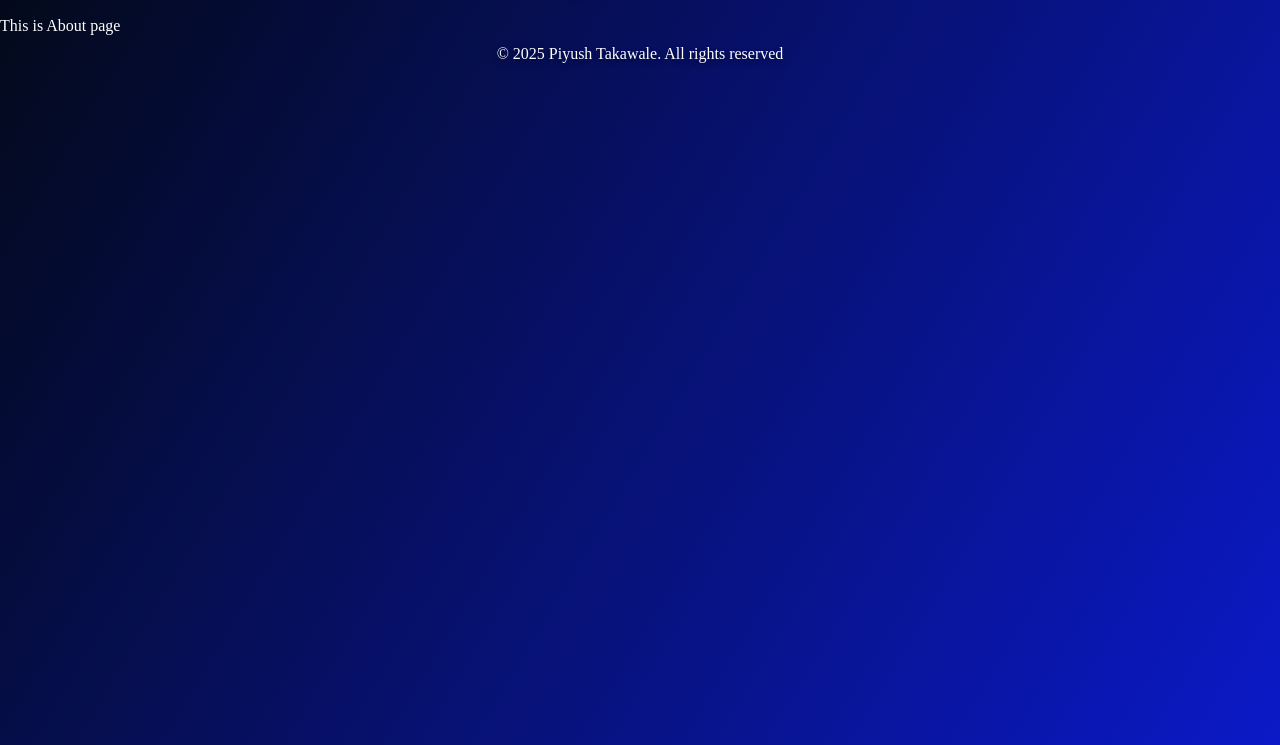
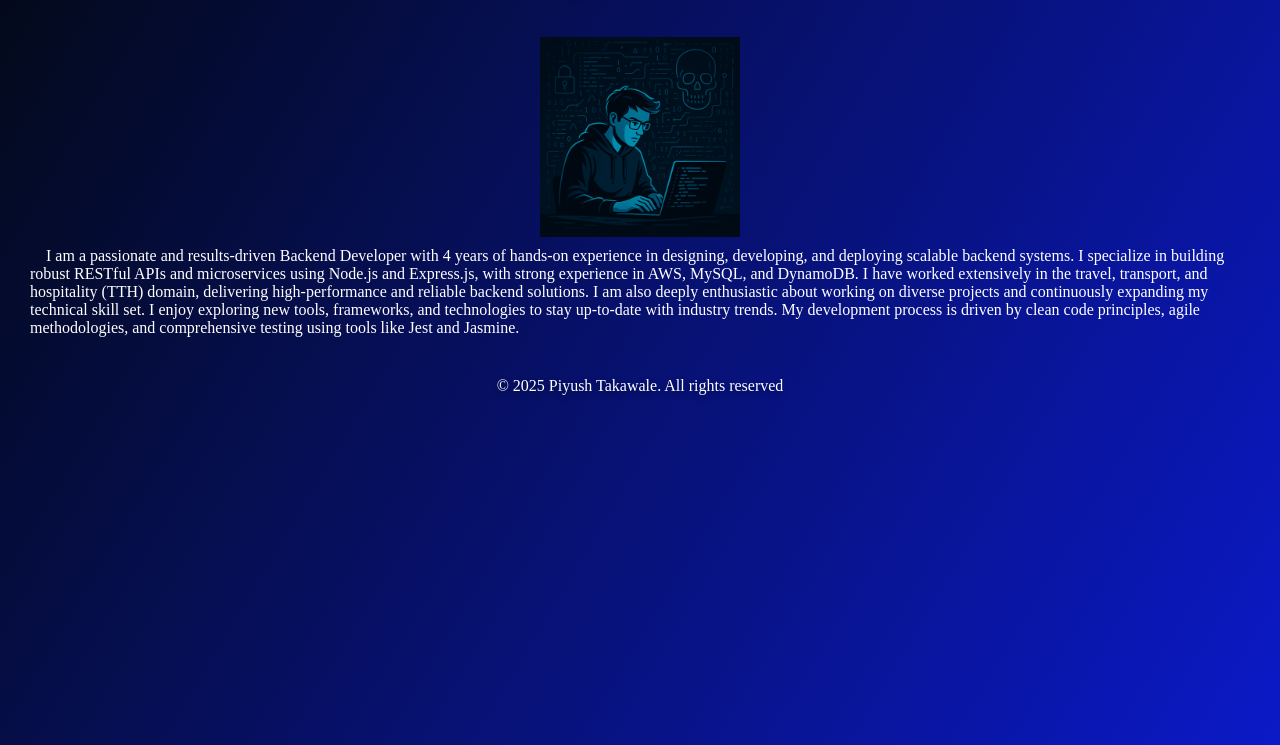
Before and after one commit to Piyush050925/portfolio_v1, a plain HTML site: page pages/about.html in a window 1280 px wide. Shown: the part 55-800 px from the top of the page. Drawn offline with Linux system fonts and the light colour scheme; a web font is replaced by a local one.

Commit message:
added experience and few other changes

```diff
--- a/pages/about.html
+++ b/pages/about.html
@@ -27,7 +27,16 @@
         </div>
     </header>
 
-    <div>This is About page</div>
+    <div class="main-1">
+        <div class="pic">
+            <img src="../assets/images/pic.png" alt="">
+        </div>
+        <div class="info">
+            <p>&nbsp;&nbsp;&nbsp;&nbsp;I am a passionate and results-driven Backend Developer with 4 years of hands-on experience in designing, developing, and deploying scalable backend systems. I specialize in building robust RESTful APIs and microservices using Node.js and Express.js, with strong experience in AWS, MySQL, and DynamoDB. I have worked extensively in the travel, transport, and hospitality (TTH) domain, delivering high-performance and reliable backend solutions.
+
+I am also deeply enthusiastic about working on diverse projects and continuously expanding my technical skill set. I enjoy exploring new tools, frameworks, and technologies to stay up-to-date with industry trends. My development process is driven by clean code principles, agile methodologies, and comprehensive testing using tools like Jest and Jasmine.</p>
+        </div>
+    </div>
 
     <script>
         const toggleSwitch = document.querySelector('.switch input');
--- a/style.css
+++ b/style.css
@@ -216,9 +216,24 @@ body.dark-mode .social-icons a {
   color: #303030;
 }
 
+.info {
+  padding: 10px;
+}
+
+.pic {
+  display: flex;
+  width: 200px;
+  height: 200px;
+}
+
+.pic img {
+  width: 200px;
+  height: 200px;
+}
 
 /* Footer */
 .footer {
+  position: sticky;
   text-align: center;
   padding: 10px;
   font-size: 16px;
@@ -322,8 +337,16 @@ body.dark-mode .social-icons a {
   padding: 20px;
 }
 
+.main-1 {
+  padding: 20px;
+  display: flex;
+  flex-direction: column;
+  align-items: center;
+}
+
 .main h2 {
   position: relative;
+  font-size: 20px;
 }
 
 .main h2 span {
```
Also changed, not shown: pages/experience.html (+15 -5 lines), assets/images/pic.png (added).
